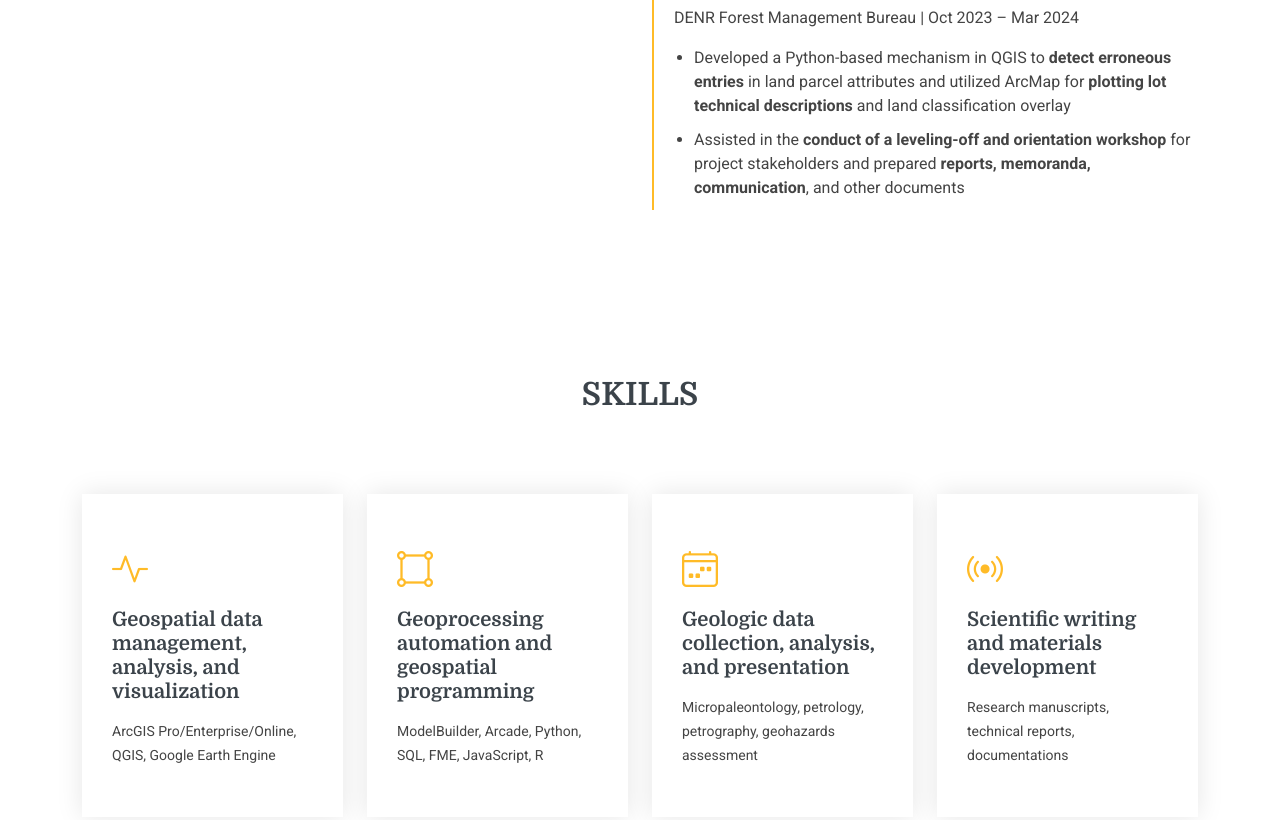
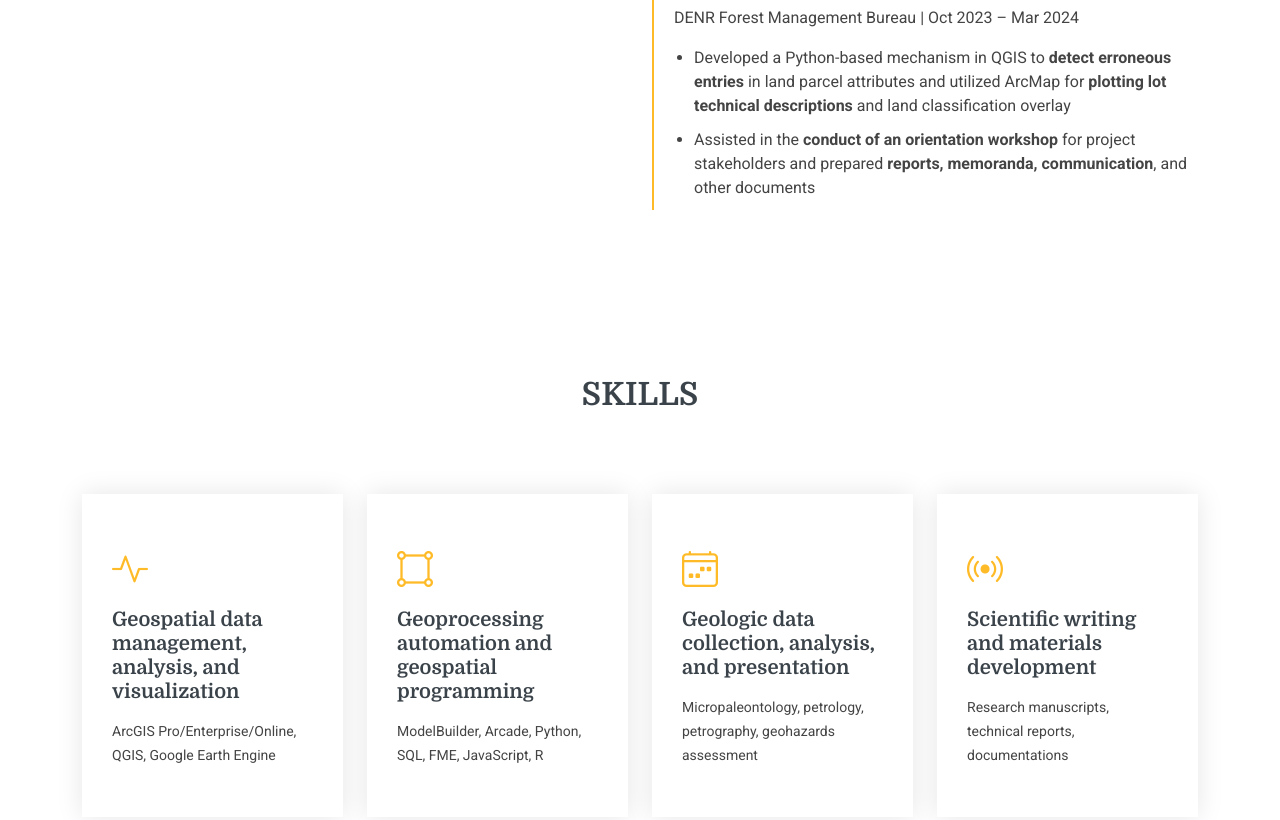
Before and after one commit to gvvgomez/gvvgomez.github.io, a plain HTML site: page index.html in a window 1280 px wide. Shown: the part 1680-2500 px from the top of the page. Drawn offline with Linux system fonts and the light colour scheme.

Commit message:
mini exp changes

```diff
--- a/index.html
+++ b/index.html
@@ -129,7 +129,7 @@
               <p>DENR Forest Management Bureau | Oct 2023 – Mar 2024</p>
               <ul>
                 <li>Developed a Python-based mechanism in QGIS to <b>detect erroneous entries</b> in land parcel attributes and utilized ArcMap for <b>plotting lot technical descriptions</b> and land classification overlay</li>
-                <li>Assisted in the <b>conduct of a leveling-off and orientation workshop</b> for project stakeholders and prepared <b>reports, memoranda, communication</b>, and other documents</li>
+                <li>Assisted in the <b>conduct of an orientation workshop</b> for project stakeholders and prepared <b>reports, memoranda, communication</b>, and other documents</li>
               </ul>
             </div><!-- Edn Resume Item -->
 
```
